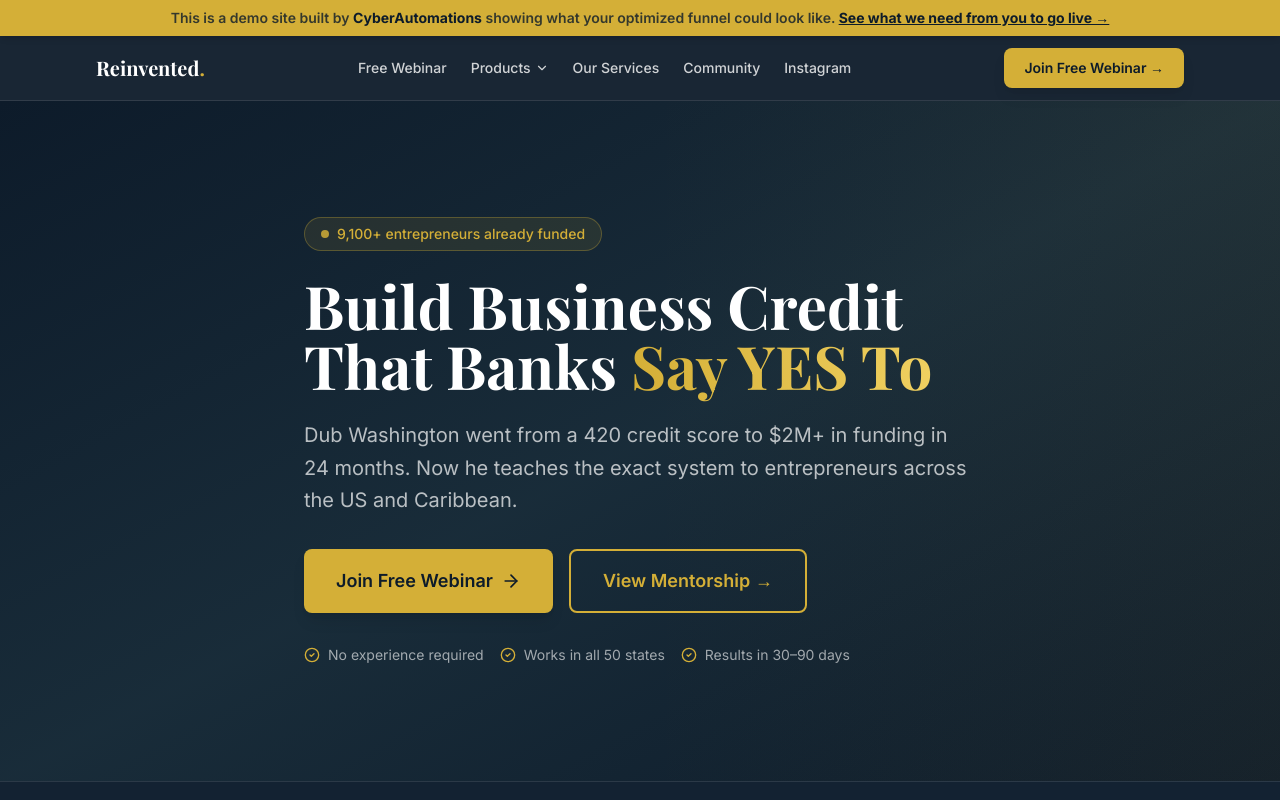
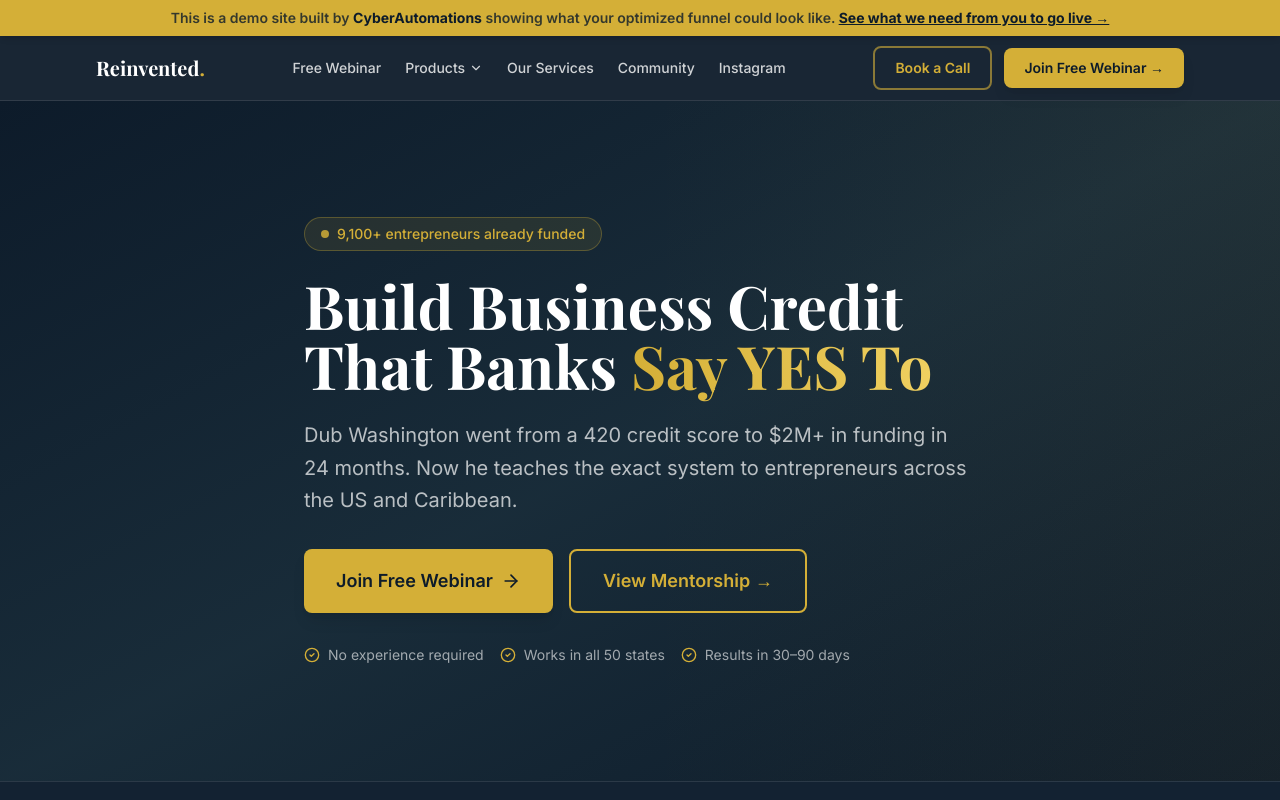
Before and after one commit to dexteon/reinvented-consulting-web, a Next.js app: page / in a window 1280 px wide. Shown: the top 800 px of the page. Built offline with nearby package versions, Linux system fonts and the light colour scheme; a web font is replaced by a local one.

Commit message:
Add Book a Call CTA button to navbar next to webinar

```diff
--- a/components/layout/Navbar.tsx
+++ b/components/layout/Navbar.tsx
@@ -84,6 +84,9 @@ export default function Navbar() {
 
         {/* CTA */}
         <div className="hidden md:flex items-center gap-3">
+          <Link href="/pricing" className="btn-outline text-sm px-5 py-2.5 !border-gold/60 !text-gold">
+            Book a Call
+          </Link>
           <Link href="/webinar" className="btn-gold text-sm px-5 py-2.5">
             Join Free Webinar →
           </Link>
```
